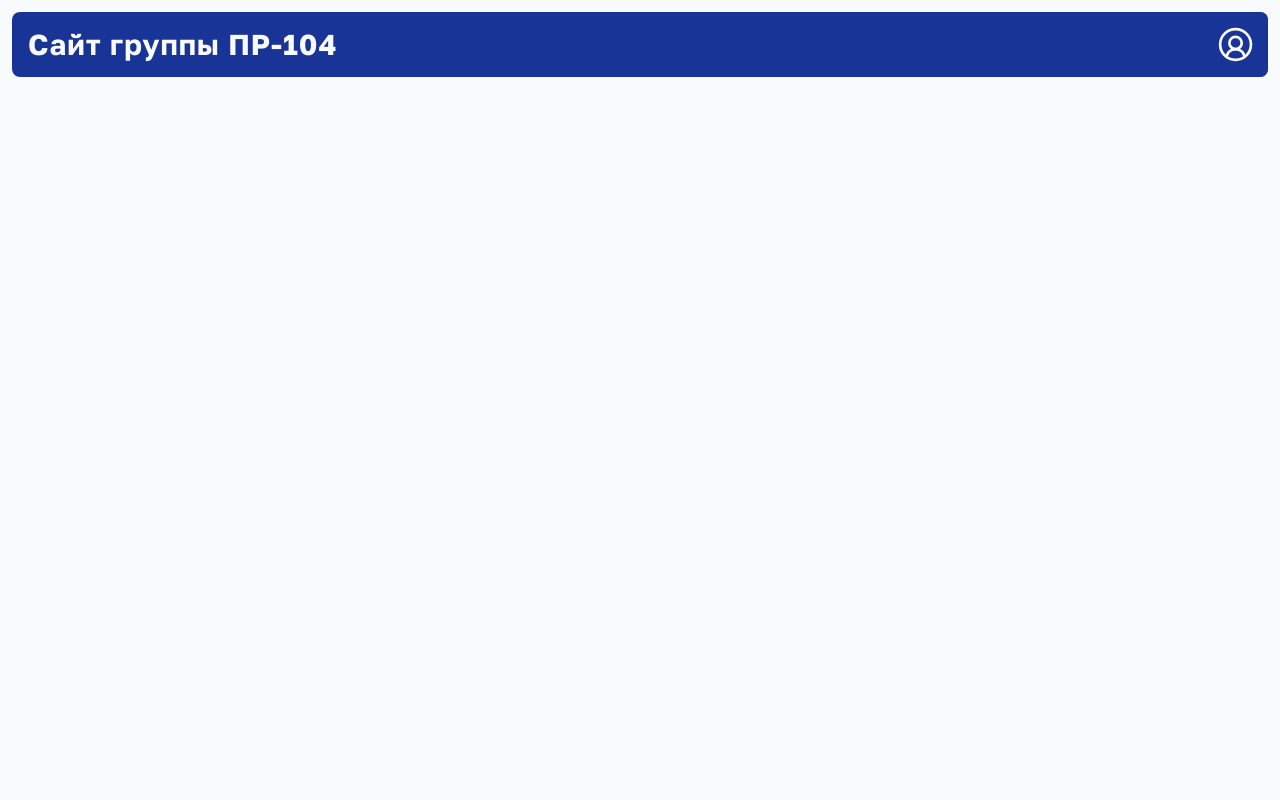
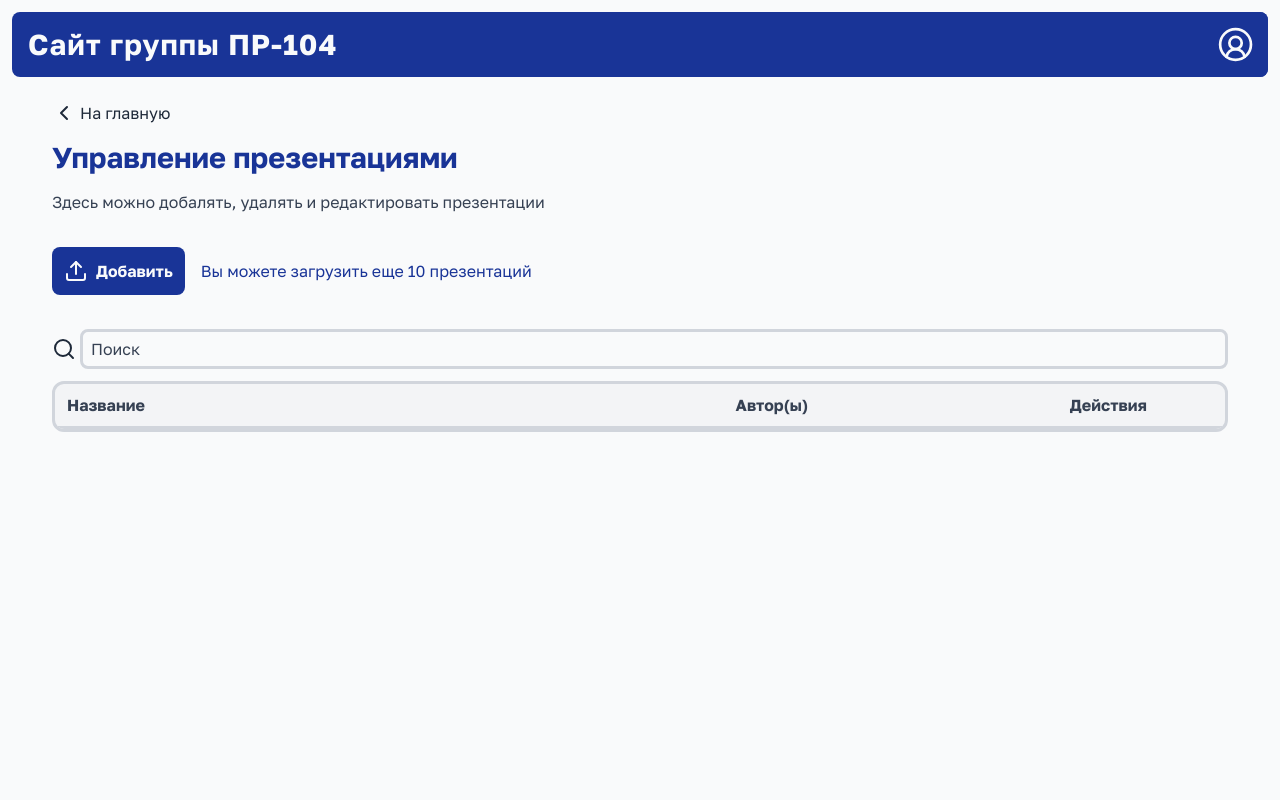
Before and after one commit to fakv8661/htmlpresent, a FastAPI app: page /admin/pres in a window 1280 px wide. Run offline with FastAPI, Linux system fonts and the light colour scheme; lists and menus that the app fills with data are empty; parts of the project's set-up code (start-up, migrations or seed data) failed here and were passed over; some libraries are stand-ins or nearby versions.

Commit message:
Добавлены разметка и страница управления презентациями в админке: загрузка, поиск и таблица с колонками действий

```diff
--- a/static/css/main.css
+++ b/static/css/main.css
@@ -229,6 +229,7 @@ img {
   flex-direction: row;
   align-items: center;
   justify-content: center;
+  gap: var(--size-xxs);
   border: none;
   background: transparent;
   color: var(--color-text);
@@ -327,6 +328,10 @@ td {
 
 .th-date {
   width: 20%;
+}
+
+.th-actions {
+  width: 10%;
 }
 
 /* Заголовки */
@@ -620,6 +625,23 @@ tbody tr:last-child > th {
 .logout-btn:active {
   background: oklch(from var(--color-error) calc(l - 0.25) c h);
 }
+
+.return-btn {
+  flex-shrink: 1;
+  width: fit-content;
+  text-decoration: none;
+}
+
+.limits {
+  color: var(--color-accent);
+}
+
+.upload-region {
+  display: flex;
+  align-items: center;
+  margin: var(--size-l) 0 0;
+  gap: var(--size-m);
+}
 /* #endregion */
 
 /* Иконка формата */
--- a/templates/admin/admin_presentations.html
+++ b/templates/admin/admin_presentations.html
@@ -6,4 +6,50 @@
 {% endblock %}
 
 <!-- Разметка -->
-{% block body %} {% endblock %}
+{% block body %}
+<main class="main-container">
+  <a href="{{ url_for('admin_pg') }}" class="return-btn flat-button">
+    <i data-lucide="chevron-left"></i>
+    На главную
+  </a>
+  <h2 class="section-header">Управление презентациями</h2>
+  <p class="section-description">
+    Здесь можно добалять, удалять и редактировать презентации
+  </p>
+
+  <div class="upload-region">
+    <button type="button" class="button">
+      <i data-lucide="upload"></i>
+      Добавить
+    </button>
+    <p class="limits">Вы можете загрузить еще 10 презентаций</p>
+  </div>
+
+  <div class="presentations-search">
+    <i data-lucide="search" class="icon"></i>
+    <input
+      type="search"
+      id="searchbar"
+      class="searchbar input"
+      placeholder="Поиск"
+    />
+  </div>
+  <div class="result-stats" id="found-result"></div>
+  <div class="table-wrapper" id="table-wrapper">
+    <table class="table">
+      <thead>
+        <tr>
+          <th class="th-title" scope="col">Название</th>
+          <th class="th-author" scope="col">Автор(ы)</th>
+          <!-- <th class="th-category" scope="col">Категория</th>
+          -->
+          <!-- <th class="th-date" scope="col">Дата создания</th>
+          -->
+          <th class="th-actions" scope="col">Действия</th>
+        </tr>
+      </thead>
+      <tbody id="presentations-table"></tbody>
+    </table>
+  </div>
+</main>
+{% endblock %}
```
